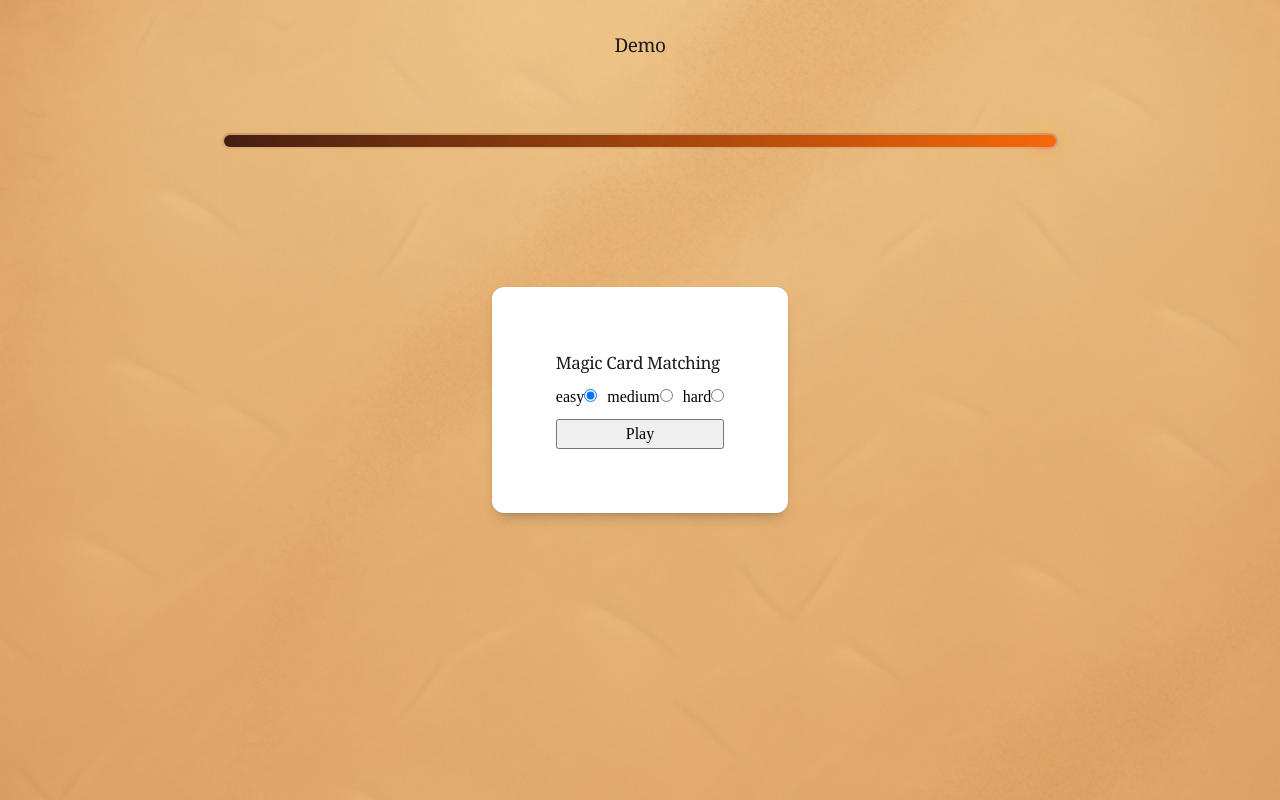
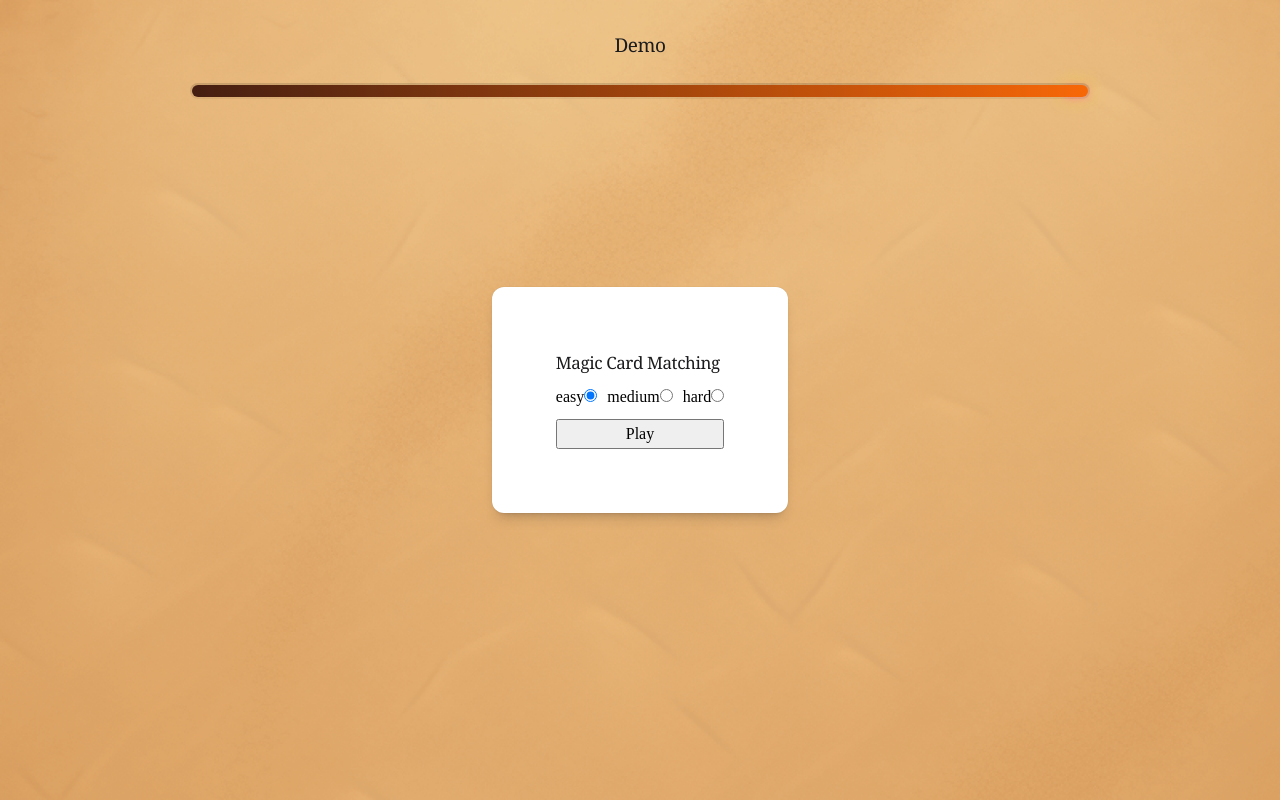
Before and after one commit to emadabdulrahim/cards, a Next.js app: page / in a window 1280 px wide. Built offline with nearby package versions, Linux system fonts and the light colour scheme.

Commit message:
Adjust spacing and card count

```diff
--- a/lib/gameState.ts
+++ b/lib/gameState.ts
@@ -43,7 +43,7 @@ const initialGameState: GameStoreProps = {
 
 const getCardsInPlay = (difficulty: Difficulty) => {
   const cardCount =
-    difficulty === "easy" ? 2 : difficulty === "medium" ? 8 : 10;
+    difficulty === "easy" ? 6 : difficulty === "medium" ? 10 : 13;
   const uniqueCards = gsap.utils.shuffle([...cardSetArray]).slice(0, cardCount);
   const cardsInPlay = gsap.utils.shuffle([...uniqueCards, ...uniqueCards]);
   return cardsInPlay.map((card, i) => ({ ...card, id: `${card.name}-${i}` }));
--- a/pages/index.tsx
+++ b/pages/index.tsx
@@ -10,10 +10,9 @@ import { css, withStyle } from "../styles/stitches.config";
 const Container = withStyle(
   "section",
   css({
-    maxWidth: "1200px",
+    maxWidth: "1100px",
     width: "100%",
     margin: "0 auto",
-    padding: "$32",
 
     variants: {
       size: {
@@ -41,7 +40,7 @@ export default function Index() {
   });
 
   return (
-    <Stack.V align="center">
+    <Stack.V align="center" css={{ padding: "$32" }} spacing="md3">
       <Container css={{ textAlign: "center" }}>
         <Heading size="md2">Demo</Heading>
       </Container>
```
